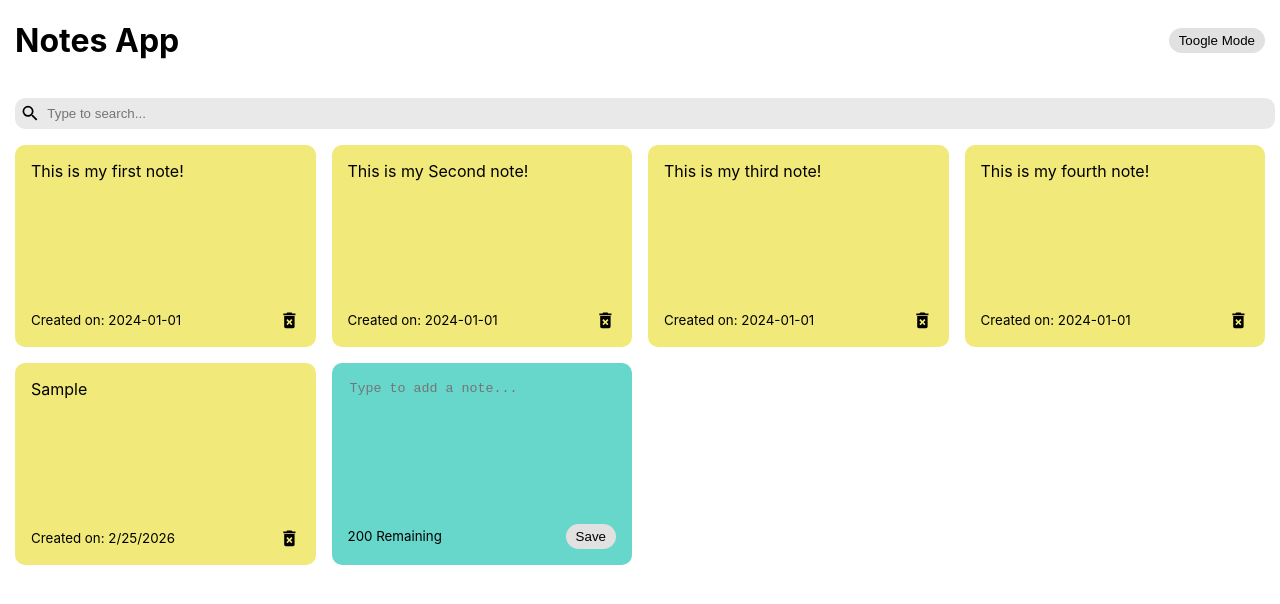
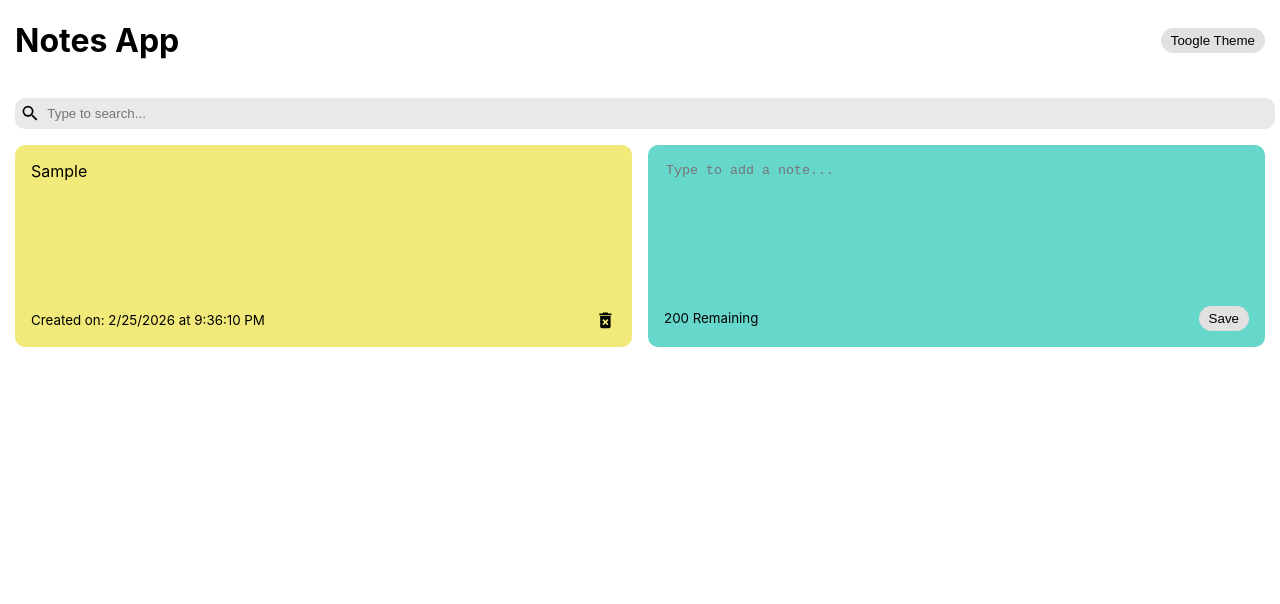
Before and after one commit to anees028/Notes-React-APP, a React (Create React App) app: page / in a window 1280 px wide. Both pictures are taken after typing "Sample" into the empty fields and a click on the button "Save". Shown: the top 604 px of the page. Built offline with nearby package versions, Linux system fonts and the light colour scheme; the HTML template or start-up script is replaced by a standard one.

Commit message:
Storing the Data in local storage has been implemented and ready for the deployment.

```diff
--- a/src/App.js
+++ b/src/App.js
@@ -1,44 +1,38 @@
-import { useState } from "react";
+import { useEffect, useState } from "react";
 import { nanoid } from "nanoid";
 import NotesList from "./components/NotesList";
 import Search from "./components/Search";
 import Header from "./components/Header";
 
-const initialNotes = [
-  {
-    id: nanoid(),
-    text: "This is my first note!",
-    date: "2024-01-01",
-  },
-  {
-    id: nanoid(),
-    text: "This is my Second note!",
-    date: "2024-01-01",
-  },
-  {
-    id: nanoid(),
-    text: "This is my third note!",
-    date: "2024-01-01",
-  },
-  {
-    id: nanoid(),
-    text: "This is my fourth note!",
-    date: "2024-01-01",
-  },
-];
-
 const App = () => {
-  const [notes, setNotes] = useState(initialNotes);
+  const [notes, setNotes] = useState(() => {
+    try {
+      const saved = JSON.parse(localStorage.getItem("react-notes-app-data"));
+      return saved.reverse() || [];
+    } catch (err) {
+      return [];
+    }
+  });
 
   const [searchText, setSearchText] = useState("");
 
   const [darkMode, setDarkMode] = useState(false);
+
+  // Persist notes to localStorage whenever they change
+  useEffect(() => {
+    try {
+      localStorage.setItem("react-notes-app-data", JSON.stringify(notes));
+    } catch (err) {
+      alert("Failed to save notes. Please try again.");
+    }
+  }, [notes]);
 
   const addNote = (text) => {
     const newNote = {
       id: nanoid(),
       text: text,
       date: new Date().toLocaleDateString(),
+      time: new Date().toLocaleTimeString(),
     };
     const updatedNotes = [...notes, newNote];
     setNotes(updatedNotes);
--- a/src/components/Header.js
+++ b/src/components/Header.js
@@ -6,7 +6,7 @@ const Header = ({ handleToogleDarkMode }) => {
         className="save"
         onClick={() => handleToogleDarkMode((prevDarkMode) => !prevDarkMode)}
       >
-        Toogle Mode
+        Toogle Theme
       </button>
     </div>
   );
--- a/src/components/Note.js
+++ b/src/components/Note.js
@@ -1,11 +1,11 @@
 import { MdDeleteForever } from "react-icons/md";
 
-const Note = ({ id, text, date, handleDeleteNote }) => {
+const Note = ({ id, text, date, time, handleDeleteNote }) => {
   return (
     <div className="note">
       <span>{text}</span>
       <div className="note-footer">
-        <small>Created on: {date}</small>
+        <small>Created on: {date} at {time}</small>
         <MdDeleteForever
           className="delete-icon"
           size="1.3em"
--- a/src/components/NotesList.js
+++ b/src/components/NotesList.js
@@ -9,7 +9,7 @@ const NotesList = ({ notes, handleAddNote, handleDeleteNote }) => {
   return (
     <div className="notes-list">
       {notes.map((note) => (
-        <Note key={note.id} id={note.id} text={note.text} date={note.date} handleDeleteNote={handleDeleteNote} />
+        <Note key={note.id} id={note.id} text={note.text} date={note.date} time={note.time} handleDeleteNote={handleDeleteNote} />
       ))}
       <AddNote handleAddNote={handleSave} />
     </div>
```
